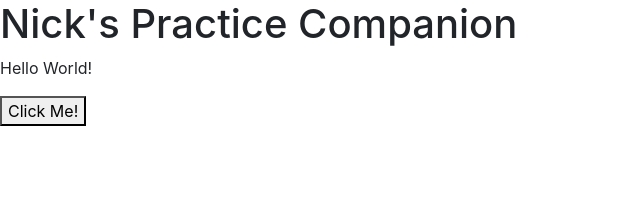
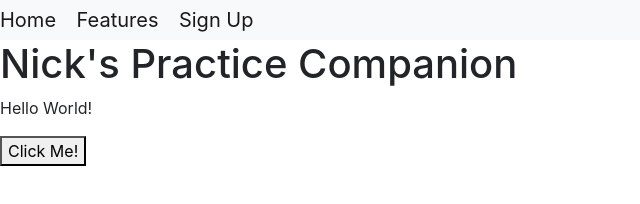
Before and after one commit to NickWaldock/Nicks-Practice-Companion, a plain HTML site: page index.html in a window 1280 px wide. Shown: the whole page, without its empty margins (0-640 px from the left). Drawn offline with nearby package versions, Linux system fonts and the light colour scheme; files that its build step writes are made by us from their sources.

Commit message:
Add nav bar and initial links

```diff
--- a/index.html
+++ b/index.html
@@ -10,6 +10,14 @@
     <title>Nick's Practice Companion</title>
 </head>
 <body>
+    <!-- Nav -->
+    <nav class="navbar-light navbar-expand-sm bg-light">
+        <a href="/" class="navbar-brand">Home</a>
+        <a href="/" class="navbar-brand">Features</a>
+        <a href="/" class="navbar-brand">Sign Up</a>
+    </nav>
+
+
     <h1>Nick's Practice Companion</h1>
     <p>Hello World!</p>
     <button>Click Me!</button>
```
